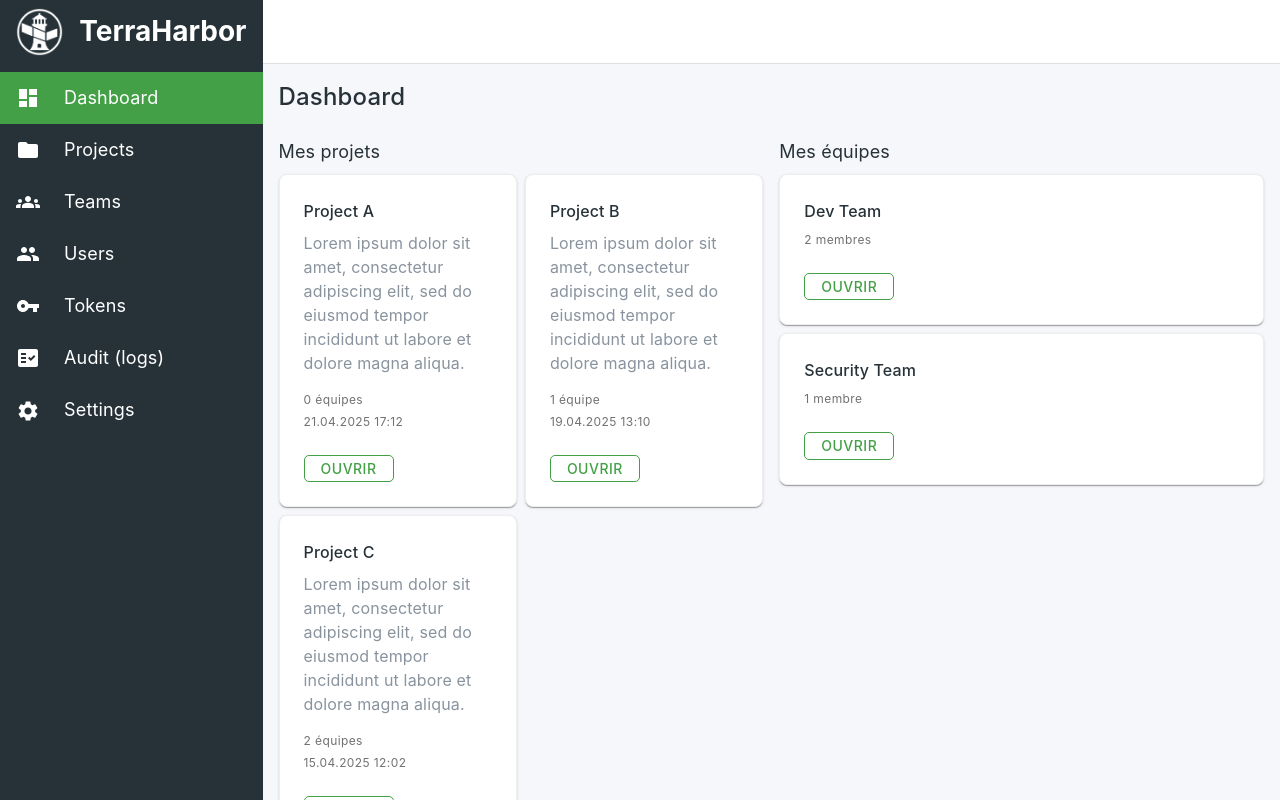
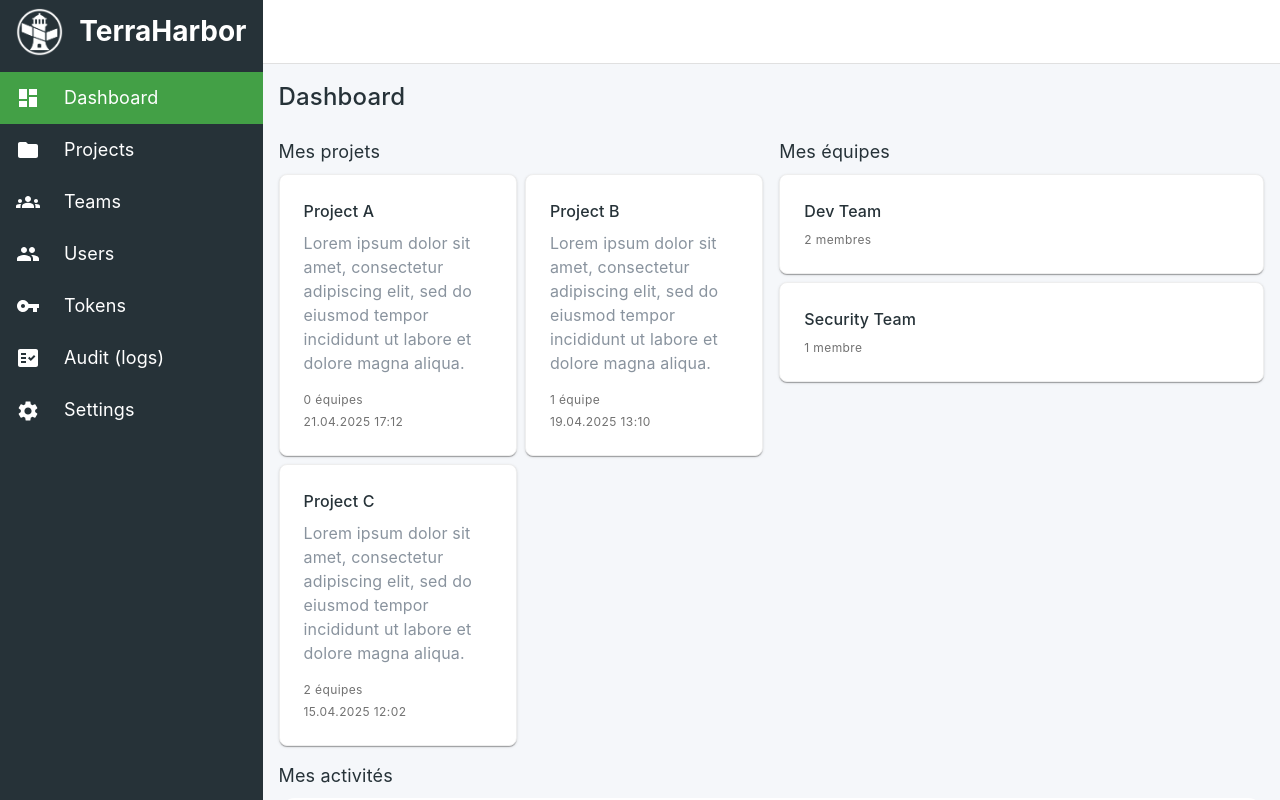
Before and after one commit to terraharbor/frontend, a React (Vite) app: page / in a window 1280 px wide. Built offline with nearby package versions, Linux system fonts and the light colour scheme.

Commit message:
feat: update cards

```diff
--- a/src/components/cards/ProjectCard.tsx
+++ b/src/components/cards/ProjectCard.tsx
@@ -1,3 +1,5 @@
+import DeleteIcon from '@mui/icons-material/Delete';
+import VisibilityIcon from '@mui/icons-material/Visibility';
 import { FC } from 'react';
 import { useNavigate } from 'react-router-dom';
 import { Project } from '../../types/buisness';
@@ -5,9 +7,15 @@ import { SummaryCard } from './SummaryCard';
 
 export interface ProjectCardProps {
   project: Project;
+  displayActions?: boolean;
+  onDelete?: (project: Project) => void;
 }
 
-export const ProjectCard: FC<ProjectCardProps> = ({ project }) => {
+export const ProjectCard: FC<ProjectCardProps> = ({
+  project,
+  displayActions = false,
+  onDelete,
+}) => {
   const navigate = useNavigate();
   const metadata = [];
 
@@ -21,12 +29,27 @@ export const ProjectCard: FC<ProjectCardProps> = ({ project }) => {
     navigate(`/projects/${project.id}`);
   };
 
+  const deleteProject = () => {
+    if (onDelete) onDelete(project);
+  };
+
   return (
     <SummaryCard
       title={project.name}
       description={project.description}
       metadata={metadata}
-      action={{ onClick: openProject }}
+      actions={
+        displayActions
+          ? [
+              {
+                label: 'Delete',
+                onClick: deleteProject,
+                icon: <DeleteIcon fontSize="small" color="error" />,
+              },
+              { label: 'Open', onClick: openProject, icon: <VisibilityIcon fontSize="small" /> },
+            ]
+          : undefined
+      }
       onClick={openProject}
     />
   );
--- a/src/components/cards/SummaryCard.tsx
+++ b/src/components/cards/SummaryCard.tsx
@@ -1,25 +1,58 @@
-import { FC } from 'react';
-import { Card, CardContent, CardActions, Typography, Button, Stack } from '@mui/material';
+import {
+  Card,
+  CardActions,
+  CardContent,
+  IconButton,
+  Stack,
+  Tooltip,
+  Typography,
+} from '@mui/material';
+import { FC, ReactNode } from 'react';
+
+export type SummaryAction = {
+  label: string;
+  onClick: () => void;
+  icon: ReactNode;
+};
 
 export interface SummaryCardProps {
   title: string;
   description?: string;
   metadata?: string[];
-  action?: {
-    label?: string;
-    onClick: () => void;
-  };
+  actions?: SummaryAction[];
+  actionsPlacement?: 'bottom' | 'right';
   onClick?: () => void;
 }
 
-//TerraHarbor summary card
 export const SummaryCard: FC<SummaryCardProps> = ({
   title,
   description,
   metadata = [],
-  action,
+  actions = [],
+  actionsPlacement = 'bottom',
   onClick,
-}) => (
+}) => {
+  const hasActions = actions.length > 0;
+
+  const ActionButtons = (
+    <Stack direction="row" spacing={1}>
+      {actions.map((a) => (
+        <Tooltip title={a.label}>
+          <IconButton
+            size="small"
+            onClick={(e) => {
+              e.stopPropagation();
+              a.onClick();
+            }}
+          >
+            {a.icon}
+          </IconButton>
+        </Tooltip>
+      ))}
+    </Stack>
+  );
+
+  return (
     <Card
       onClick={onClick}
       sx={{
@@ -30,9 +63,19 @@ export const SummaryCard: FC<SummaryCardProps> = ({
       }}
     >
       <CardContent sx={(theme) => ({ flexGrow: 1, p: theme.spacing(3) })}>
-      <Typography variant="h6" component="h2" sx={(theme) => ({ mb: theme.spacing(1) })}>
+        <Stack
+          direction="row"
+          alignItems="flex-start"
+          justifyContent="space-between"
+          sx={(theme) => ({
+            mb: description || (metadata?.length ?? 0) > 0 ? theme.spacing(1) : 0,
+          })}
+        >
+          <Typography variant="h6" component="h2" sx={(theme) => ({ mr: theme.spacing(2) })}>
             {title}
           </Typography>
+          {hasActions && actionsPlacement === 'right' && ActionButtons}
+        </Stack>
 
         {description && (
           <Typography variant="body2" sx={(theme) => ({ mb: theme.spacing(2) })}>
@@ -51,33 +94,11 @@ export const SummaryCard: FC<SummaryCardProps> = ({
         )}
       </CardContent>
 
-    {action && (
-      <CardActions sx={(theme) => ({ p: theme.spacing(3), pt: 0 })}>
-        <Button
-          variant="outlined"
-          color="primary"
-          onClick={(e) => {
-            e.stopPropagation();
-            action.onClick();
-          }}
-          size="small"
-          sx={(theme) => ({
-            borderColor: 'primary.main',
-            color: 'primary.main',
-            px: theme.spacing(2),
-            py: theme.spacing(0.5),
-            minWidth: 'auto',
-            '&:hover': {
-              borderColor: 'primary.dark',
-              backgroundColor: 'primary.lighter',
-            },
-          })}
-        >
-          {action.label || 'OUVRIR'}
-        </Button>
-      </CardActions>
+      {hasActions && actionsPlacement === 'bottom' && (
+        <CardActions sx={(theme) => ({ p: theme.spacing(3), pt: 0 })}>{ActionButtons}</CardActions>
       )}
     </Card>
   );
+};
 
 export default SummaryCard;
--- a/src/components/cards/TeamCard.tsx
+++ b/src/components/cards/TeamCard.tsx
@@ -1,3 +1,5 @@
+import DeleteIcon from '@mui/icons-material/Delete';
+import VisibilityIcon from '@mui/icons-material/Visibility';
 import { FC } from 'react';
 import { useNavigate } from 'react-router-dom';
 import { Team } from '../../types/buisness';
@@ -5,13 +7,21 @@ import { SummaryCard } from './SummaryCard';
 
 export interface TeamCardProps {
   team: Team;
+  displayActions?: boolean;
+  onDelete?: (team: Team) => void;
 }
 
-export const TeamCard: FC<TeamCardProps> = ({ team }) => {
+export const TeamCard: FC<TeamCardProps> = ({ team, displayActions = false, onDelete }) => {
   const navigate = useNavigate();
 
   const openTeam = () => {
     navigate(`/teams/${team.id}`);
+  };
+
+  const deleteTeam = () => {
+    if (onDelete) {
+      onDelete(team);
+    }
   };
 
   return (
@@ -19,7 +29,23 @@ export const TeamCard: FC<TeamCardProps> = ({ team }) => {
       title={team.name}
       description={team.description}
       metadata={[`${team.userIds.length} ${team.userIds.length === 1 ? 'membre' : 'membres'}`]}
-      action={{ onClick: openTeam }}
+      actions={
+        displayActions
+          ? [
+              { label: 'Open', onClick: openTeam, icon: <VisibilityIcon fontSize="small" /> },
+              ...(onDelete
+                ? [
+                    {
+                      label: 'Delete',
+                      onClick: deleteTeam,
+                      icon: <DeleteIcon fontSize="small" color="error" />,
+                    },
+                  ]
+                : []),
+            ]
+          : undefined
+      }
+      actionsPlacement="right"
       onClick={openTeam}
     />
   );
--- a/src/pages/ProjectPage.tsx
+++ b/src/pages/ProjectPage.tsx
@@ -78,11 +78,11 @@ const ProjectPage: FC = () => {
     closeTeamsModal();
   };
 
-  const handleRemoveTeam = (teamId: string) => {
+  const handleRemoveTeam = (team: Team) => {
     setProject((prev) => {
       if (!prev) return prev;
-      if (!prev.teamIds.includes(teamId)) return prev;
-      return { ...prev, teamIds: prev.teamIds.filter((id) => id !== teamId) };
+      if (!prev.teamIds.includes(team.id)) return prev;
+      return { ...prev, teamIds: prev.teamIds.filter((id) => id !== team.id) };
     });
     showToast({ message: 'Équipe retirée du projet.', severity: 'success' });
   };
@@ -119,7 +119,14 @@ const ProjectPage: FC = () => {
 
               {teams && teams.length > 0 ? (
                 <Stack spacing={1}>
-                  {...teams.map((team) => <TeamCard key={team.id} team={team} />)}
+                  {...teams.map((team) => (
+                    <TeamCard
+                      key={team.id}
+                      team={team}
+                      onDelete={handleRemoveTeam}
+                      displayActions
+                    />
+                  ))}
                 </Stack>
               ) : (
                 <Alert severity="info">Aucune équipe</Alert>
--- a/src/pages/ProjectsPage.tsx
+++ b/src/pages/ProjectsPage.tsx
@@ -6,9 +6,12 @@ import { ProjectCard } from '../components/cards/ProjectCard';
 import { ProjectFormOutput } from '../components/forms/ProjectForm';
 import ProjectModal from '../components/modals/ProjectModal';
 import { PageHeader } from '../components/PageHeader';
+import { useToast } from '../components/providers/useToast';
 import { sampleProjects } from '../sampleData';
 import { Project } from '../types/buisness';
+
 export const ProjectsPage: FC = () => {
+  const { showToast } = useToast();
   const [projects, setProjects] = useState<Project[]>(sampleProjects);
   const [isModalOpen, setIsModalOpen] = useState(false);
 
@@ -39,6 +42,11 @@ export const ProjectsPage: FC = () => {
     setIsModalOpen(false);
   };
 
+  const handleDeleteProject = (project: Project) => {
+    setProjects((prev) => prev.filter((p) => p.id !== project.id));
+    showToast({ message: 'Projet supprimé.', severity: 'success' });
+  };
+
   return (
     <Box>
       <PageHeader
@@ -56,7 +64,7 @@ export const ProjectsPage: FC = () => {
         <Grid container spacing={3}>
           {projects.map((project) => (
             <Grid size={{ xs: 12, sm: 6, md: 4, lg: 3 }} key={project.id}>
-              <ProjectCard project={project} />
+              <ProjectCard project={project} displayActions onDelete={handleDeleteProject} />
             </Grid>
           ))}
         </Grid>
--- a/src/pages/TeamsPage.tsx
+++ b/src/pages/TeamsPage.tsx
@@ -5,10 +5,12 @@ import { PageHeader } from '../components/PageHeader';
 import TeamCard from '../components/cards/TeamCard';
 import { TeamFormOutput } from '../components/forms/TeamForm';
 import TeamModal from '../components/modals/TeamModal';
+import { useToast } from '../components/providers/useToast';
 import { sampleTeams } from '../sampleData';
 import { Team } from '../types/buisness';
 
 export const TeamsPage: FC = () => {
+  const { showToast } = useToast();
   const [teams, setTeams] = useState<Team[]>(sampleTeams);
   const [isModalOpen, setIsModalOpen] = useState(false);
 
@@ -32,6 +34,11 @@ export const TeamsPage: FC = () => {
     setIsModalOpen(false);
   };
 
+  const handleDeleteTeam = (team: Team) => {
+    setTeams((prev) => prev.filter((t) => t.id !== team.id));
+    showToast({ message: 'Equipe supprimée.', severity: 'success' });
+  };
+
   return (
     <Box>
       <PageHeader
@@ -46,7 +53,11 @@ export const TeamsPage: FC = () => {
       />
 
       {teams.length > 0 ? (
-        <Stack spacing={1}>{...teams.map((team) => <TeamCard key={team.id} team={team} />)}</Stack>
+        <Stack spacing={1}>
+          {...teams.map((team) => (
+            <TeamCard key={team.id} team={team} onDelete={handleDeleteTeam} displayActions />
+          ))}
+        </Stack>
       ) : (
         <Box
           display="flex"
```
Lines whose indentation alone changed are shown as unchanged.
